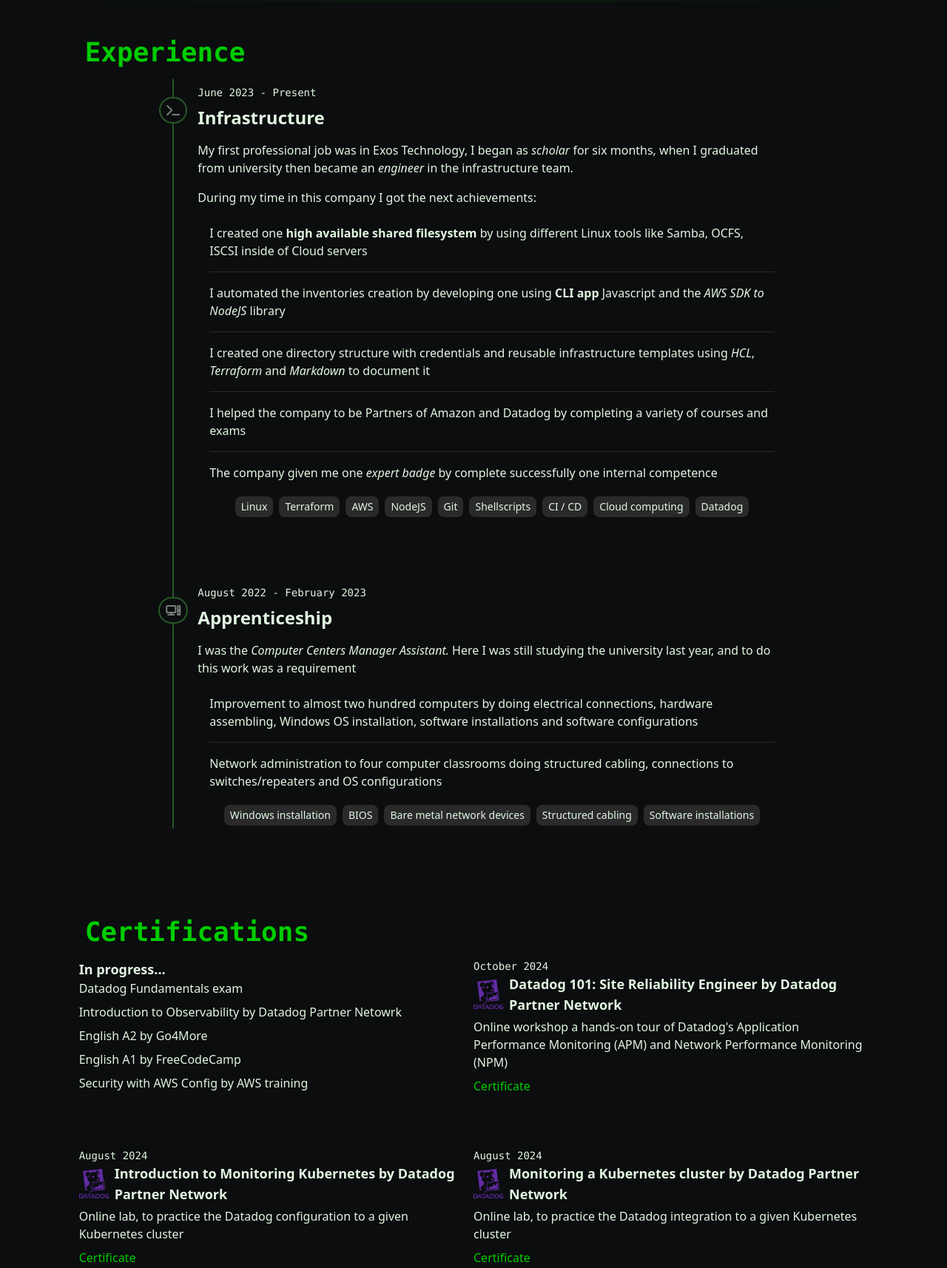
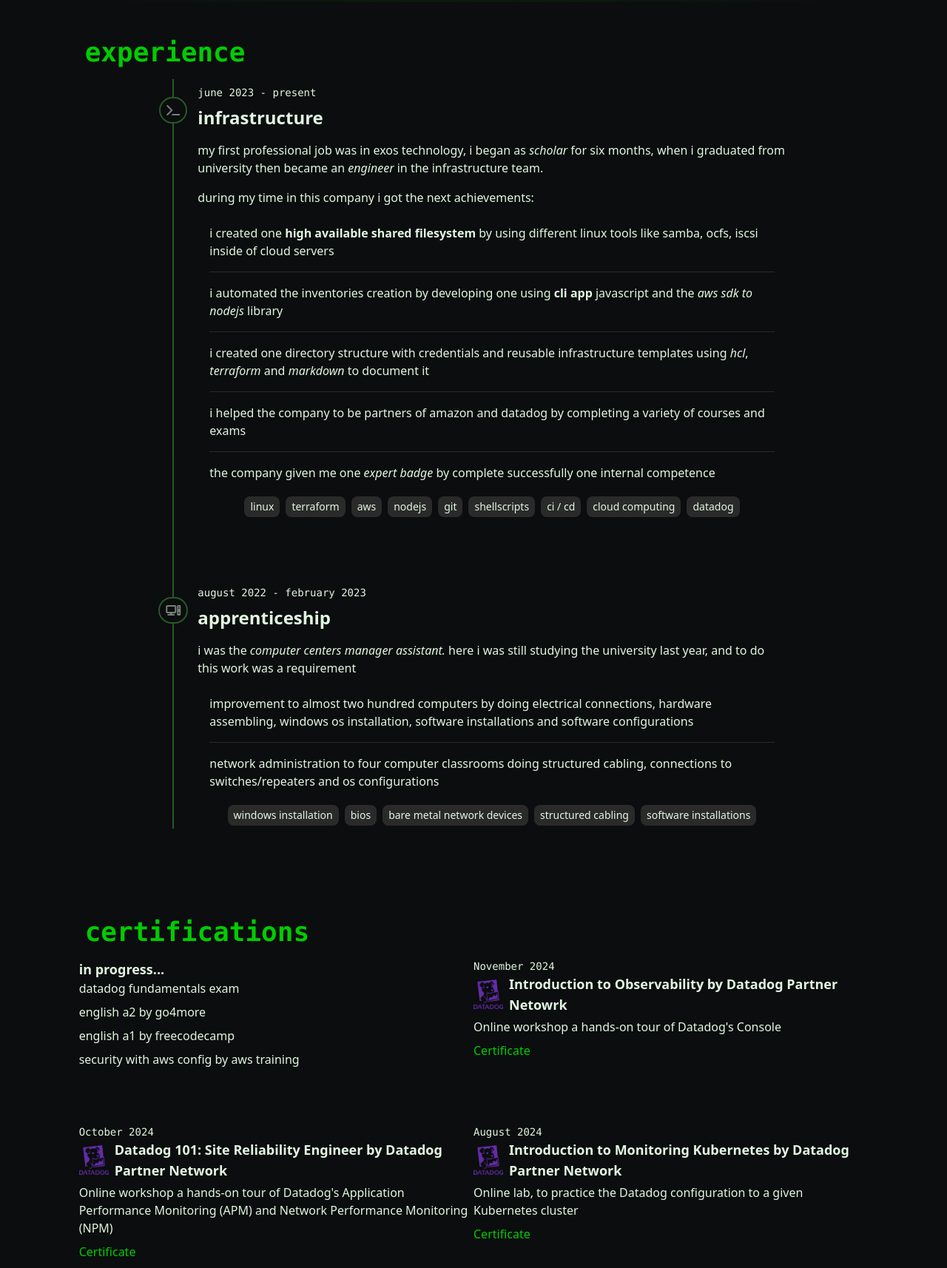
Before and after one commit to zelmo-ingeniero/zelmo-ingeniero.github.io, a website: page index.html in a window 1280 px wide. Shown: the part 388-2102 px from the top of the page at 74% size. Drawn offline with Linux system fonts and the light colour scheme.

Commit message:
fix dd observability

```diff
--- a/index.html
+++ b/index.html
@@ -12,6 +12,7 @@
     <link href="src/output.css" rel="stylesheet" />
     <script src="src/index.js"></script>
   </head>
+
   <body
     class="bg-black-800 text-green-200 selection:bg-term selection:text-black-950"
   >
@@ -21,13 +22,13 @@
         <h2
           class="pb-2 pt-20 sm:pt-28 text-2xl sm:text-3xl font-mono font-semibold"
         >
-          Systems Engineer
+          systems engineer
         </h2>
         <div class="flex pb-6">
           <h1
             class="whitespace-nowrap text-nowrap text-5xl sm:text-6xl md:text-7xl text-term font-mono font-[1000]"
           >
-            Sergio Jared
+            sergio jared
           </h1>
           <span class="blink"></span>
         </div>
@@ -37,22 +38,24 @@
           <img
             src="public/img/selfie.jpg"
             class="mr-4 h-fit w-[5rem] rounded-xl"
-            alt="Photography of my face"
+            alt="photography of my face"
           />
           <p class="">
-            I'm Mexican and Computational Systems Engineer. Usually learning new
-            things everyday. I am a hyperactive person, I like to breakdown a
-            big problem in many small tasks. Actually I'm working in my
+            i'm mexican and computational systems engineer. usually learning new
+            things everyday. i am a hyperactive person, i like to breakdown a
+            big problem in many small tasks. actually i'm working in my
             <span class="font-bold">first job!</span>
           </p>
         </aside>
       </header>
     </main>
+
     <h1
       class="px-2 pt-12 pb-4 text-4xl font-bold font-mono text-term sm:w-10/12 sm:mx-auto"
     >
-      Experience
+      experience
     </h1>
+
     <main class="flex flex-col mx-1 sm:w-8/12 sm:mx-auto">
       <section class="flex">
         <div
@@ -63,60 +66,60 @@
           ></i>
         </div>
         <aside class="pr-1">
-          <h2 class="py-2 text-sm font-mono">June 2023 - Present</h2>
-          <h1 class="pb-4 font-semibold text-2xl">Infrastructure</h1>
+          <h2 class="py-2 text-sm font-mono">june 2023 - present</h2>
+          <h1 class="pb-4 font-semibold text-2xl">infrastructure</h1>
           <p class="mb-4">
-            My first professional job was in Exos Technology, I began as
-            <span class="italic">scholar</span> for six months, when I graduated
+            my first professional job was in exos technology, i began as
+            <span class="italic">scholar</span> for six months, when i graduated
             from university then became an
             <span class="italic">engineer</span> in the infrastructure team.
           </p>
           <p class="mb-2">
-            During my time in this company I got the next achievements:
+            during my time in this company i got the next achievements:
           </p>
           <ul class="px-4 divide-y divide-gray">
             <li class="py-4">
-              I created one
+              i created one
               <span class="font-bold">high available shared filesystem</span>
-              by using different Linux tools like Samba, OCFS, ISCSI inside of
-              Cloud servers
+              by using different linux tools like samba, ocfs, iscsi inside of
+              cloud servers
             </li>
             <li class="py-4">
-              I automated the inventories creation by developing one using
-              <span class="font-bold"> CLI app </span>
-              Javascript and the
-              <span class="italic">AWS SDK to NodeJS</span> library
+              i automated the inventories creation by developing one using
+              <span class="font-bold"> cli app </span>
+              javascript and the
+              <span class="italic">aws sdk to nodejs</span> library
             </li>
             <li class="py-4">
-              I created one directory structure with credentials and reusable
-              infrastructure templates using <span class="italic">HCL</span>,
-              <span class="italic">Terraform</span> and
-              <span class="italic">Markdown</span> to document it
+              i created one directory structure with credentials and reusable
+              infrastructure templates using <span class="italic">hcl</span>,
+              <span class="italic">terraform</span> and
+              <span class="italic">markdown</span> to document it
             </li>
             <li class="py-4">
-              I helped the company to be Partners of Amazon and Datadog by
+              i helped the company to be partners of amazon and datadog by
               completing a variety of courses and exams
             </li>
             <li class="py-4">
-              The company given me one
+              the company given me one
               <span class="italic">expert badge</span> by complete successfully
               one internal competence
             </li>
           </ul>
           <ul class="flex justify-center flex-wrap pb-20">
-            <li class="px-2 py-1 text-sm m-1 rounded-lg bg-gray">Linux</li>
-            <li class="px-2 py-1 text-sm m-1 rounded-lg bg-gray">Terraform</li>
-            <li class="px-2 py-1 text-sm m-1 rounded-lg bg-gray">AWS</li>
-            <li class="px-2 py-1 text-sm m-1 rounded-lg bg-gray">NodeJS</li>
-            <li class="px-2 py-1 text-sm m-1 rounded-lg bg-gray">Git</li>
+            <li class="px-2 py-1 text-sm m-1 rounded-lg bg-gray">linux</li>
+            <li class="px-2 py-1 text-sm m-1 rounded-lg bg-gray">terraform</li>
+            <li class="px-2 py-1 text-sm m-1 rounded-lg bg-gray">aws</li>
+            <li class="px-2 py-1 text-sm m-1 rounded-lg bg-gray">nodejs</li>
+            <li class="px-2 py-1 text-sm m-1 rounded-lg bg-gray">git</li>
             <li class="px-2 py-1 text-sm m-1 rounded-lg bg-gray">
-              Shellscripts
+              shellscripts
             </li>
-            <li class="px-2 py-1 text-sm m-1 rounded-lg bg-gray">CI / CD</li>
+            <li class="px-2 py-1 text-sm m-1 rounded-lg bg-gray">ci / cd</li>
             <li class="px-2 py-1 text-sm m-1 rounded-lg bg-gray">
-              Cloud computing
+              cloud computing
             </li>
-            <li class="px-2 py-1 text-sm m-1 rounded-lg bg-gray">Datadog</li>
+            <li class="px-2 py-1 text-sm m-1 rounded-lg bg-gray">datadog</li>
           </ul>
         </aside>
       </section>
@@ -129,73 +132,96 @@
           ></i>
         </div>
         <aside class="pr-1">
-          <h2 class="py-2 text-sm font-mono">August 2022 - February 2023</h2>
-          <h1 class="pb-4 font-semibold text-2xl">Apprenticeship</h1>
+          <h2 class="py-2 text-sm font-mono">august 2022 - february 2023</h2>
+          <h1 class="pb-4 font-semibold text-2xl">apprenticeship</h1>
           <p class="mb-2">
-            I was the
-            <span class="italic">Computer Centers Manager Assistant.</span>
-            Here I was still studying the university last year, and to do this
+            i was the
+            <span class="italic">computer centers manager assistant.</span>
+            here i was still studying the university last year, and to do this
             work was a requirement
           </p>
           <ul class="px-4 divide-y divide-gray">
             <li class="py-4">
-              Improvement to almost two hundred computers by doing electrical
-              connections, hardware assembling, Windows OS installation,
+              improvement to almost two hundred computers by doing electrical
+              connections, hardware assembling, windows os installation,
               software installations and software configurations
             </li>
             <li class="py-4">
-              Network administration to four computer classrooms doing
-              structured cabling, connections to switches/repeaters and OS
+              network administration to four computer classrooms doing
+              structured cabling, connections to switches/repeaters and os
               configurations
             </li>
           </ul>
           <ul class="flex justify-center flex-wrap">
             <li class="px-2 py-1 text-sm m-1 rounded-lg bg-gray">
-              Windows installation
+              windows installation
             </li>
-            <li class="px-2 py-1 text-sm m-1 rounded-lg bg-gray">BIOS</li>
+            <li class="px-2 py-1 text-sm m-1 rounded-lg bg-gray">bios</li>
             <li class="px-2 py-1 text-sm m-1 rounded-lg bg-gray">
-              Bare metal network devices
+              bare metal network devices
             </li>
             <li class="px-2 py-1 text-sm m-1 rounded-lg bg-gray">
-              Structured cabling
+              structured cabling
             </li>
             <li class="px-2 py-1 text-sm m-1 rounded-lg bg-gray">
-              Software installations
+              software installations
             </li>
           </ul>
         </aside>
       </section>
     </main>
+
     <h1
       class="px-2 pt-10 pb-4 text-4xl font-bold font-mono text-term sm:w-10/12 sm:mx-auto"
     >
-      Certifications
+      certifications
     </h1>
+
     <main class="flex flex-wrap pb-6 w-11/12 md:w-10/12 mx-auto">
       <section class="pb-16 w-full md:w-1/2">
         <div class="flex pb-1 items-center">
           <div class="">
             <h1 class="text-lg font-semibold">
-	      In progress...
+	      in progress...
             </h1>
             <p class="font-thin pb-2">
-              Datadog Fundamentals exam
+              datadog fundamentals exam
             </p>
             <p class="font-thin pb-2">
-              Introduction to Observability by Datadog Partner Netowrk
+              english a2 by go4more
             </p>
             <p class="font-thin pb-2">
-              English A2 by Go4More
+              english a1 by freecodecamp
             </p>
             <p class="font-thin pb-2">
-              English A1 by FreeCodeCamp
-            </p>
-            <p class="font-thin pb-2">
-              Security with AWS Config by AWS training
+              security with aws config by aws training
             </p>
           </div>
         </div>
+      </section>
+      <section class="pb-16 w-full md:w-1/2">
+        <h2 class="text-sm font-mono">November 2024</h2>
+        <div class="flex pb-1 items-center">
+          <img
+            class="mr-2 w-10 h-fit"
+            src="public/img/datadog.png"
+            alt="Datadog logo"
+          />
+          <h1 class="text-lg font-semibold">
+            Introduction to Observability by Datadog Partner Netowrk
+          </h1>
+        </div>
+        <p class="font-thin pb-2">
+          Online workshop a hands-on tour of Datadog's Console
+        </p>
+        <a
+          href="https://learn.datadoghq.com/certificates/a2b8d40lyc"
+          class="text-term relative after:bg-term after:absolute after:h-0.5 after:w-0 after:bottom-0 after:left-0 hover:after:w-full after:transition-all after:duration-150 cursor-pointer"
+          title="Badge validated by Datadog"
+          target="_blank"
+        >
+	  Certificate
+        </a>
       </section>
       <section class="pb-16 w-full md:w-1/2">
         <h2 class="text-sm font-mono">October 2024</h2>
@@ -554,11 +580,13 @@
         </div>
       </section>
     </main>
+
     <h1
       class="px-2 pt-10 pb-4 text-3xl font-bold font-mono text-term sm:w-10/12 sm:mx-auto"
     >
       Other Certifications
     </h1>
+
     <main class="mx-2 pb-20 md:w-10/12 md:mx-auto">
       <aside class="pb-10 flex">
         <h2 class="w-12 text-sm font-mono">2020</h2>
@@ -627,11 +655,13 @@
         </span>
       </aside>
     </main>
+
     <h1
       class="px-2 pt-10 pb-4 text-4xl font-bold font-mono text-term sm:w-10/12 sm:mx-auto"
     >
       Education
     </h1>
+
     <main class="flex flex-col mx-1 sm:w-8/12 sm:mx-auto">
       <section class="flex">
         <div
@@ -760,6 +790,7 @@
         </aside>
       </section>
     </main>
+
     <footer class="flex flex-col justify-center bg-radial pb-52">
       <nav class="pb-20 flex font-semibold text-xl w-fit mx-auto">
         <a
```
